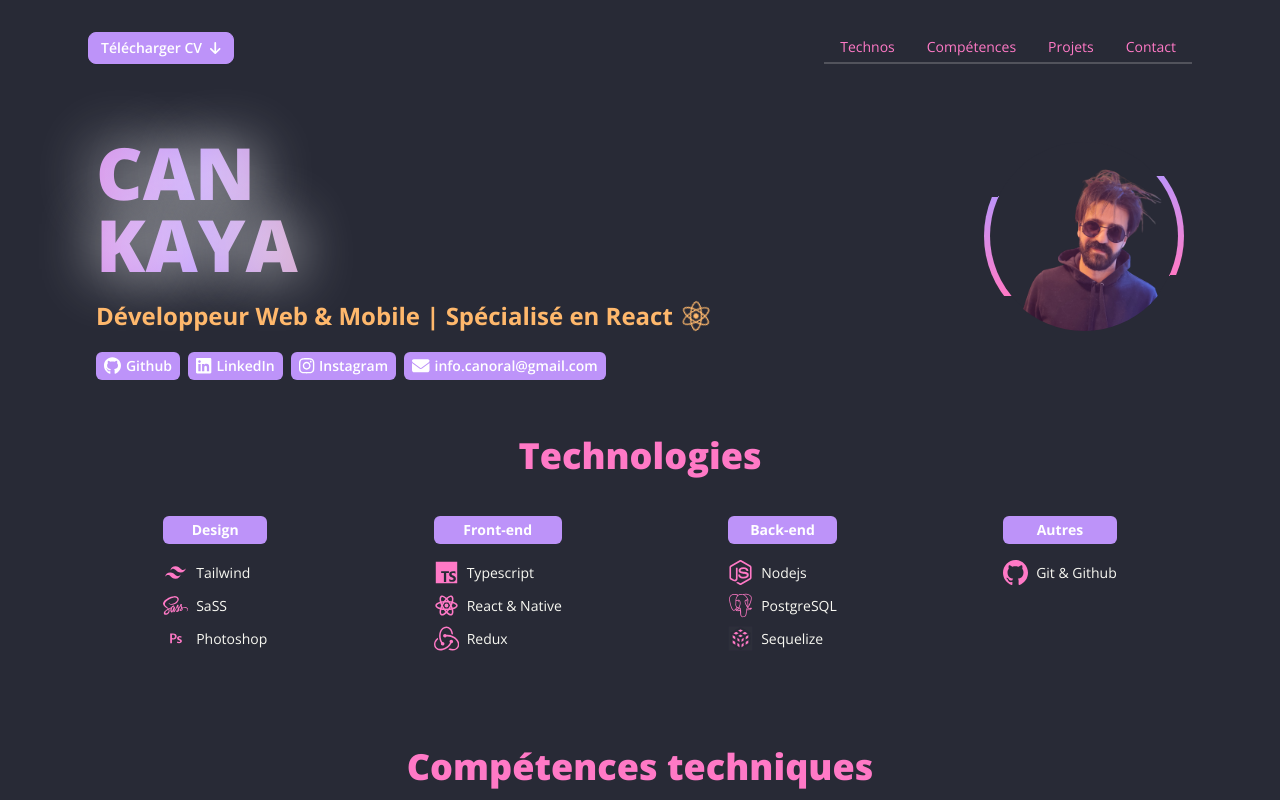
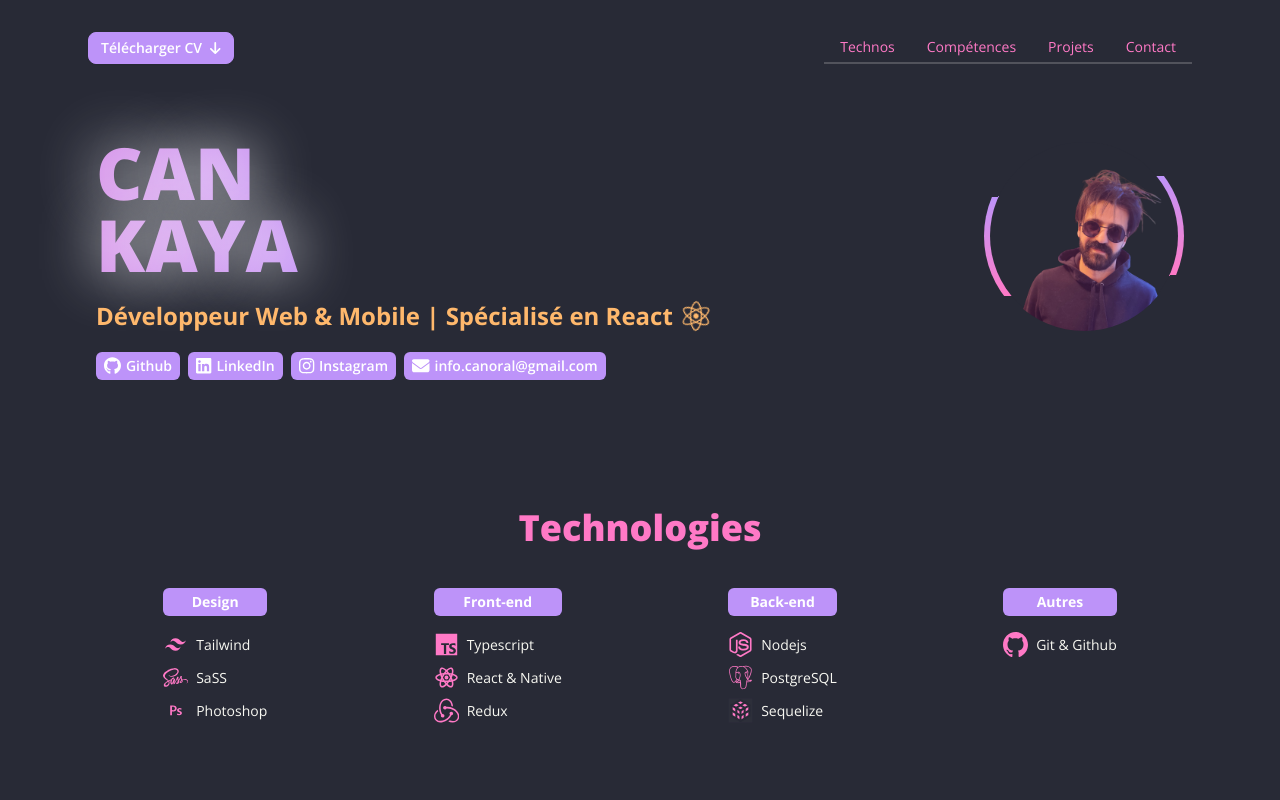
Before and after one commit to caankaya/Portfolio, a React (Vite) app: page / in a window 1280 px wide. Shown: the top 800 px of the page. Built offline with nearby package versions, Linux system fonts and the light colour scheme.

Commit message:
refactor: :coffin: clean code

```diff
--- a/src/App/App.tsx
+++ b/src/App/App.tsx
@@ -10,7 +10,6 @@
 import { useEffect, useState } from "react";
 
 function App() {
-  const textMobile = "Développeur Web & Mobile  Spécialisé en React";
   const textDesktop = "Développeur Web & Mobile | Spécialisé en React";
   const [screenSize, setScreenSize] = useState(window.innerWidth);
 
@@ -21,15 +20,22 @@
   }, []);
   return (
     <main className="main">
-      <div className="flex justify-between min-h-full max-w-6xl m-auto p-4 mb-10 relative max-sm:flex max-sm:flex-col-reverse max-sm:items-center">
+      <div className="flex justify-between min-h-full max-w-6xl m-auto p-4 mb-28 relative max-sm:flex max-sm:flex-col-reverse max-sm:items-center">
         <div className="article-left">
-          <h1 className="title bg-gradient-to-r from-primary via-secondary to-accent text-7xl font-extrabold max-sm:text-4xl max-sm:text-center max-sm:flex-row max-sm:justify-center max-sm:gap-2">
-            <span>CAN</span>
-            <br />
-            <span>KAYA</span>
+          <h1 className="title flex flex-col bg-gradient-to-r from-primary via-secondary to-accent text-7xl font-extrabold max-sm:text-4xl max-sm:text-center max-sm:flex-row max-sm:justify-center max-sm:gap-2">
+            <span>CAN </span>
+            <span className="max-sm:mb-6">KAYA</span>
           </h1>
-          <p className="subtitle text-2xl text-center my-5 max-sm:text-lg text-accent font-bold">
-            {screenSize < 640 ? textMobile : textDesktop}
+          <p className="subtitle text-2xl text-center my-5 max-sm:text-lg text-accent font-bold max-sm:mb-16">
+            {screenSize < 640 ? (
+              <>
+                <span>Développeur Web & Mobile</span>
+                <br />
+                <span>Spécialisé en React</span>
+              </>
+            ) : (
+              textDesktop
+            )}
             <FontAwesomeIcon icon={faReact} spin size="lg" style={{ marginLeft: ".5rem" }} />
           </p>
           <div className="button-groupe flex flex-row gap-2 gap-y-2 max-sm:flex-col flex-wrap content-around items-stretch">
--- a/src/Header/Header.tsx
+++ b/src/Header/Header.tsx
@@ -52,7 +52,7 @@
   };
 
   return (
-    <header className="navbar bg-base-100 mb-10 sticky top-0 z-10 flex justify-between max-sm:flex max-sm:flex-col max-sm:items-center max-sm:gap-y-3 max-sm:mb-0">
+    <header className="navbar bg-base-100 mb-10 sticky top-0 z-10 flex justify-between max-sm:flex max-sm:flex-col max-sm:items-center max-sm:gap-y-3 max-sm:mb-5">
       <button
         className="btn btn-secondary btn-sm normal-case text-white transition-all hover:btn-md"
         onClick={downloadCV}
--- a/src/styles/index.css
+++ b/src/styles/index.css
@@ -43,7 +43,6 @@
   background-size: 300% 300%;
   animation: gradient 8s ease-in-out infinite;
   transition: 0.5s;
-  display: inline-block;
 }
 
 h1 span {
```
